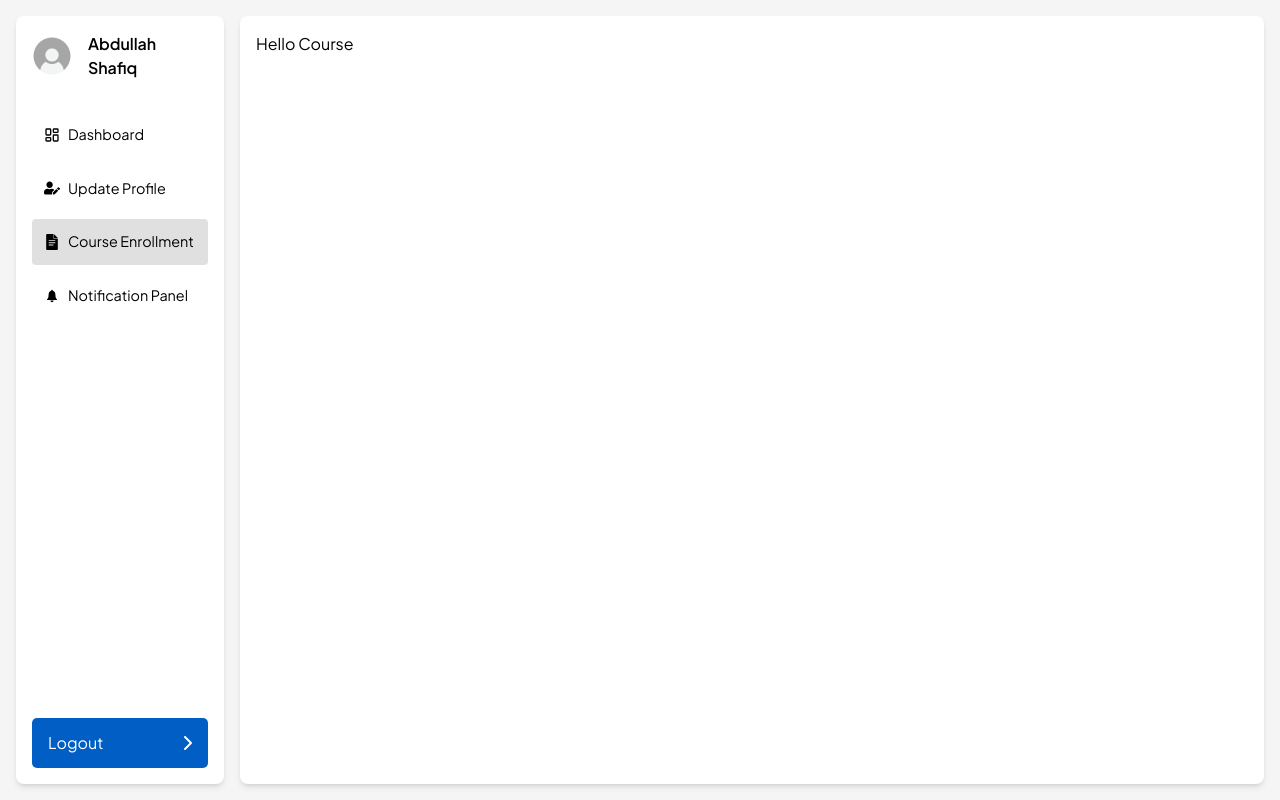
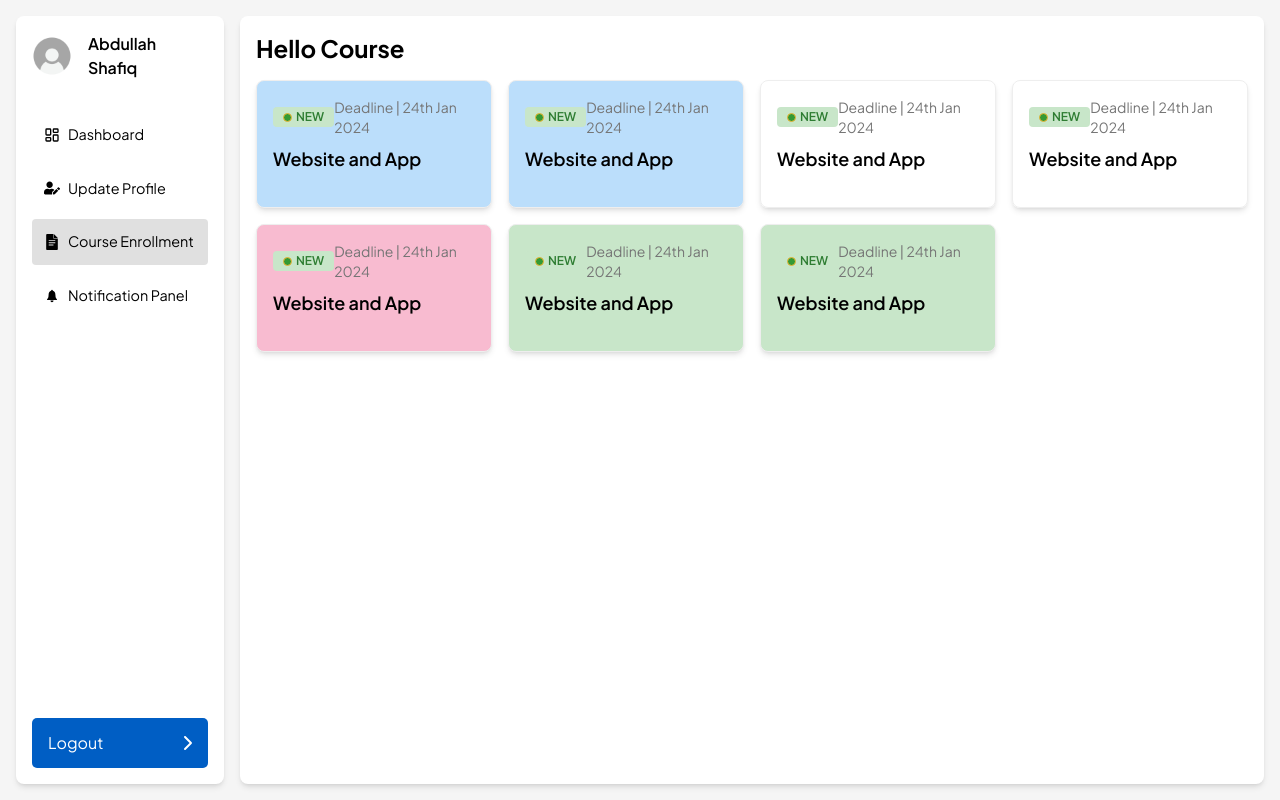
Before and after one commit to asghar4415/SMIT-admissionportal-student, a React (Vite) app: page /courseEnrollment in a window 1280 px wide. Built offline with nearby package versions, Linux system fonts and the light colour scheme; a web font is replaced by a local one.

Commit message:
course enrollment done

```diff
--- /dev/null
+++ b/src/pages/Dashboard/CourseEnrollment.css
@@ -0,0 +1,15 @@
+.blink_me {
+    animation: blinker 2s linear infinite;
+    width: 9px;
+    height: 9px;
+    display: inline-block;
+    background-color: green;
+    border-radius: 50%;
+    margin-right: 4px;
+  }
+
+  @keyframes blinker {
+    50% {
+      opacity: 0.5;
+    }
+  }
--- a/src/pages/Dashboard/courseEnrollment.jsx
+++ b/src/pages/Dashboard/courseEnrollment.jsx
@@ -1,15 +1,64 @@
-import React from 'react'
+import React, { useState } from 'react';
 import Sidebar from '../../components/Sidebar';
+import './CourseEnrollment.css'; // Ensure this path is correct
 
-const courseEnrollment = () => {
+const CourseEnrollment = () => {
+  const [expanded, setExpanded] = useState(null);
+
+  const courses = [
+    { id: 1, title: 'Website and App', deadline: '24th Jan 2024', description: ['12 months module', 'Weekdays Classes', 'Any other description', 'Any other description'], color: 'bg-blue-100' },
+    { id: 2, title: 'Website and App', deadline: '24th Jan 2024', description: [''], color: 'bg-blue-100' },
+    { id: 3, title: 'Website and App', deadline: '24th Jan 2024', description: [''], color: 'bg-beige-100' },
+    { id: 4, title: 'Website and App', deadline: '24th Jan 2024', description: [''], color: 'bg-beige-100' },
+    { id: 5, title: 'Website and App', deadline: '24th Jan 2024', description: [''], color: 'bg-pink-100' },
+    { id: 6, title: 'Website and App', deadline: '24th Jan 2024', description: [''], color: 'bg-green-100' },
+    { id: 7, title: 'Website and App', deadline: '24th Jan 2024', description: [''], color: 'bg-green-100' },
+  ];
+
+  const handleExpand = (id) => {
+    setExpanded(expanded === id ? null : id);
+  };
+
   return (
     <div className="flex flex-col md:flex-row bg-gray-100 min-h-screen p-4">
       <Sidebar />
       <div className="flex-1 bg-white p-4 rounded-lg shadow-md ml-0 md:ml-4 mt-4 md:mt-0">
-        <h1>Hello Course</h1>
+        <h1 className="text-2xl font-bold mb-4">Hello Course</h1>
+        <div className="grid grid-cols-1 md:grid-cols-2 lg:grid-cols-4 gap-4">
+          {courses.map((course) => (
+            <div
+              key={course.id}
+              className={`${course.color} border p-4 rounded-lg shadow-md transition-all duration-500 transform ${expanded === course.id ? 'scale-105' : 'scale-100'} ${expanded === course.id ? 'h-auto' : 'h-32'}`}
+              onClick={() => handleExpand(course.id)}
+            >
+              <div className="cursor-pointer h-full flex flex-col justify-between">
+                <div>
+                  <div className="flex items-center justify-between">
+                    <div className="flex items-center bg-green-100 text-green-800 text-xs font-semibold px-2.5 py-0.5 rounded">
+                      <span className="blink_me"></span>
+                      <span>NEW</span>
+                    </div>
+                    <span className="text-sm text-gray-600">Deadline | {course.deadline}</span>
+                  </div>
+                  <h2 className="text-lg font-semibold mt-2">{course.title}</h2>
+                  {expanded === course.id && (
+                    <ul className="mt-2 text-sm text-gray-700 list-disc pl-5">
+                      {course.description.map((desc, index) => (
+                        <li key={index}>{desc}</li>
+                      ))}
+                    </ul>
+                  )}
+                </div>
+                {expanded === course.id && (
+                  <button className="mt-4 bg-blue-500 text-white py-2 px-4 rounded-md">Enroll Now</button>
+                )}
+              </div>
+            </div>
+          ))}
+        </div>
       </div>
     </div>
-  )
-}
+  );
+};
 
-export default courseEnrollment
+export default CourseEnrollment;
```
